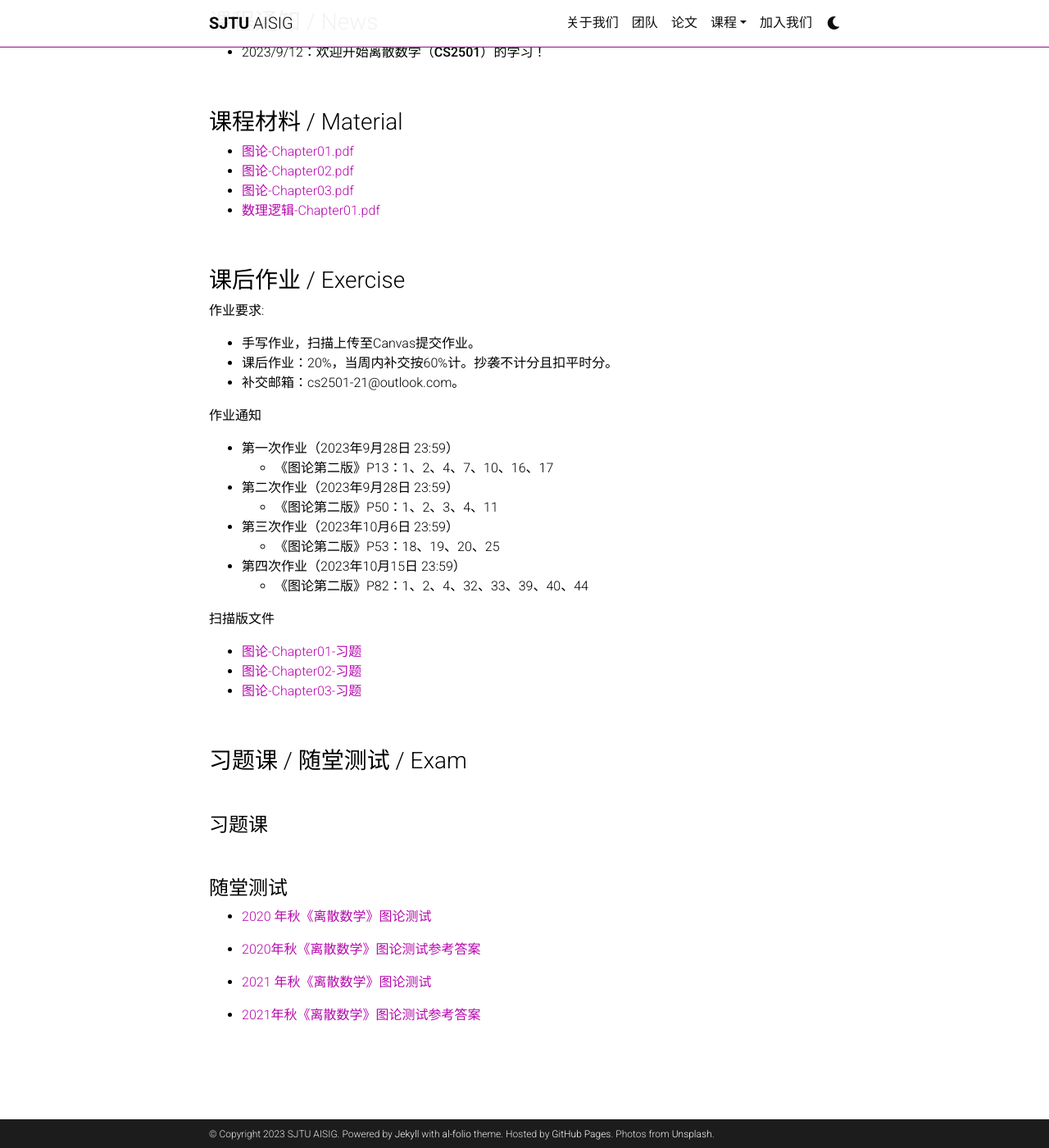
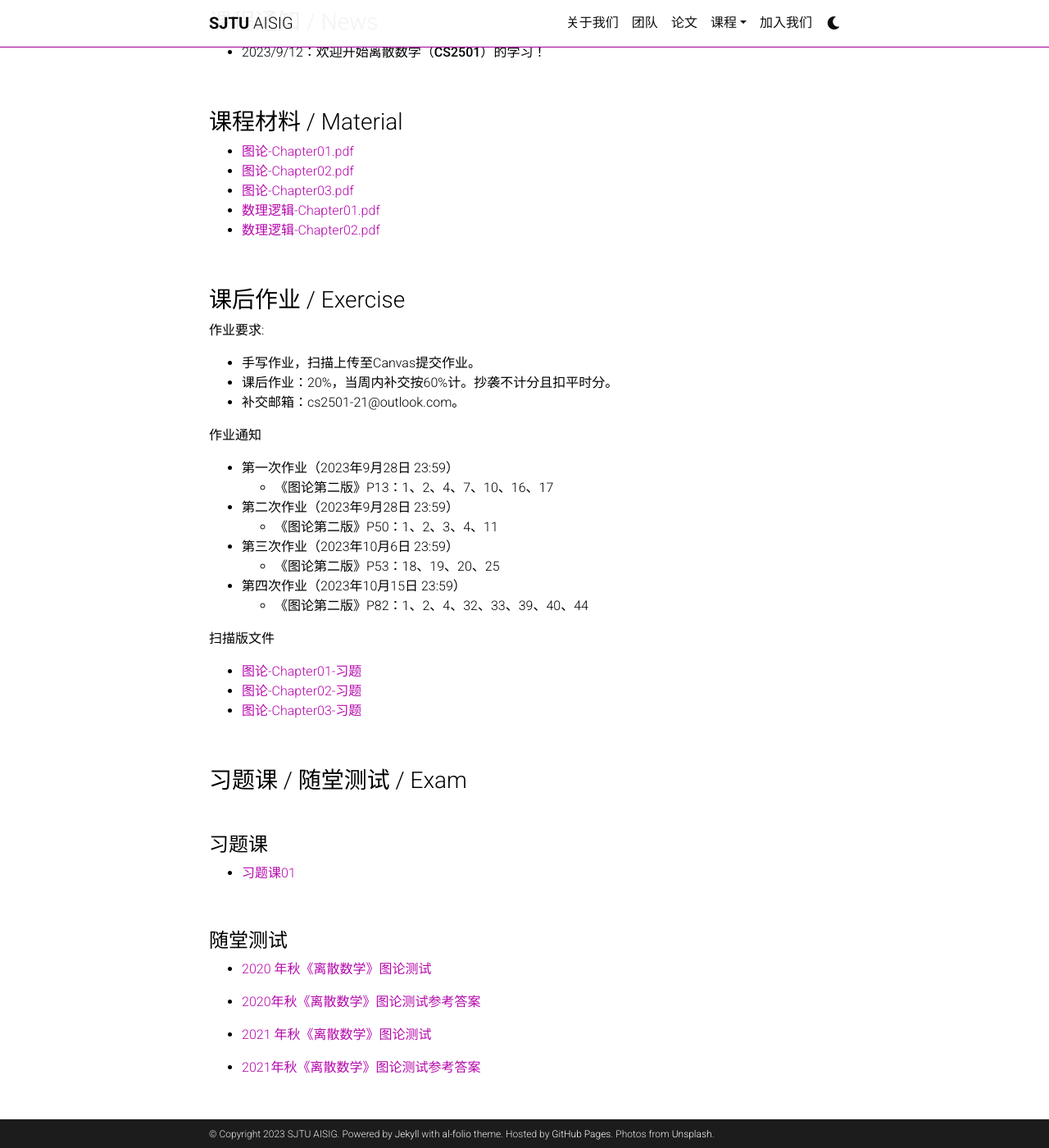
Before and after one commit to AISIGSJTU/AISIGSJTU.github.io, a Jekyll site: the page built from _teaching/CS2501-23.md, in a window 1280 px wide and 1400 px high, scrolled down 404 px. Shown: the whole window at 82% size. Built offline with Jekyll 4.4.1, drawn with Linux system fonts in a browser that asks for light colours; comment, search, counter and statistics services are not loaded; a style sheet for code colours, icons or effects is not loaded.

Commit message:
update course materials

```diff
--- a/_teaching/CS2501-23.md
+++ b/_teaching/CS2501-23.md
@@ -34,6 +34,7 @@ category: teaching
 - [图论-Chapter02.pdf](/assets/course/2023/cs2501/离散数学-图论-Chapter02.pdf)
 - [图论-Chapter03.pdf](/assets/course/2023/cs2501/离散数学-图论-Chapter03.pdf)
 - [数理逻辑-Chapter01.pdf](/assets/course/2023/cs2501/离散数学-数理逻辑-Chapter01.pdf)
+- [数理逻辑-Chapter02.pdf](/assets/course/2023/cs2501/离散数学-数理逻辑-Chapter02.pdf)
 
 <br/>
 
@@ -68,6 +69,8 @@ category: teaching
 
 #### 习题课
 
+- [习题课01](/assets/course/2023/cs2501/习题课01.pdf)
+
 <br/>
 
 #### 随堂测试
```
Also changed, not shown: 2 other files.
